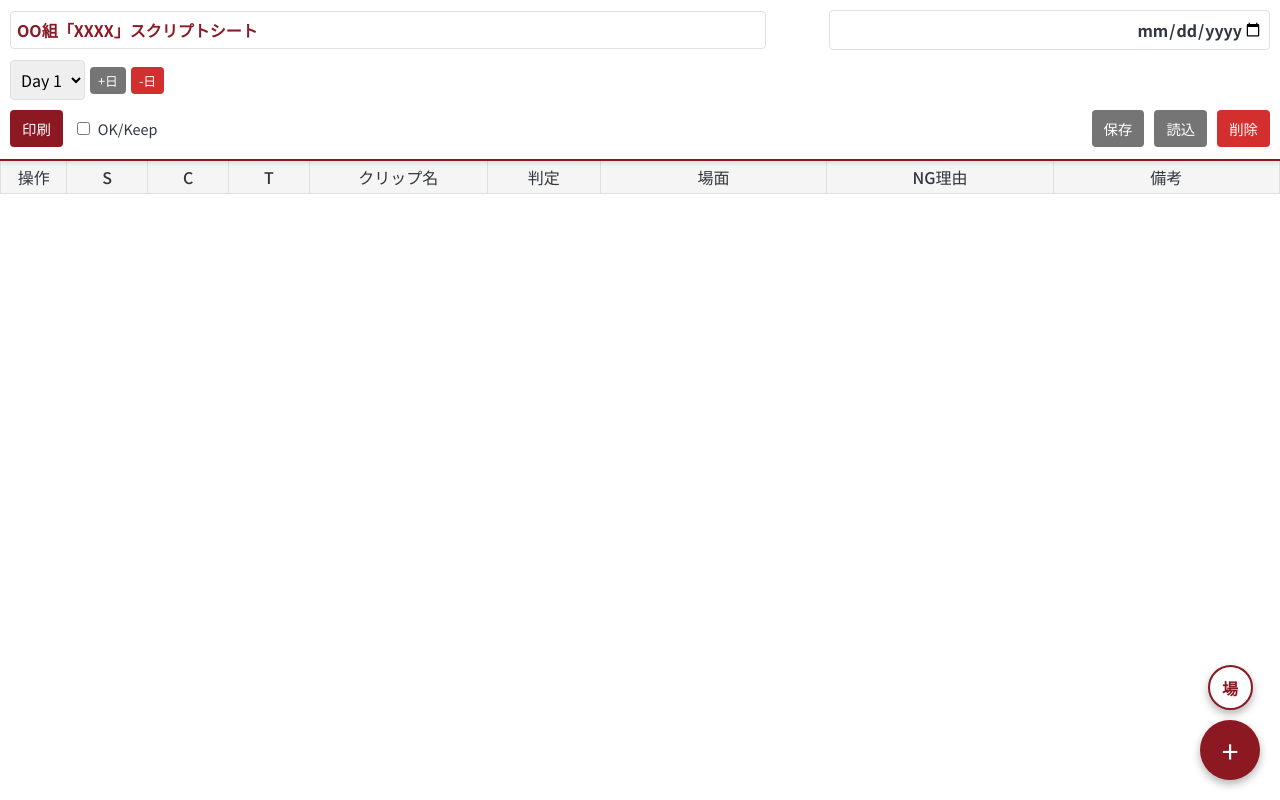
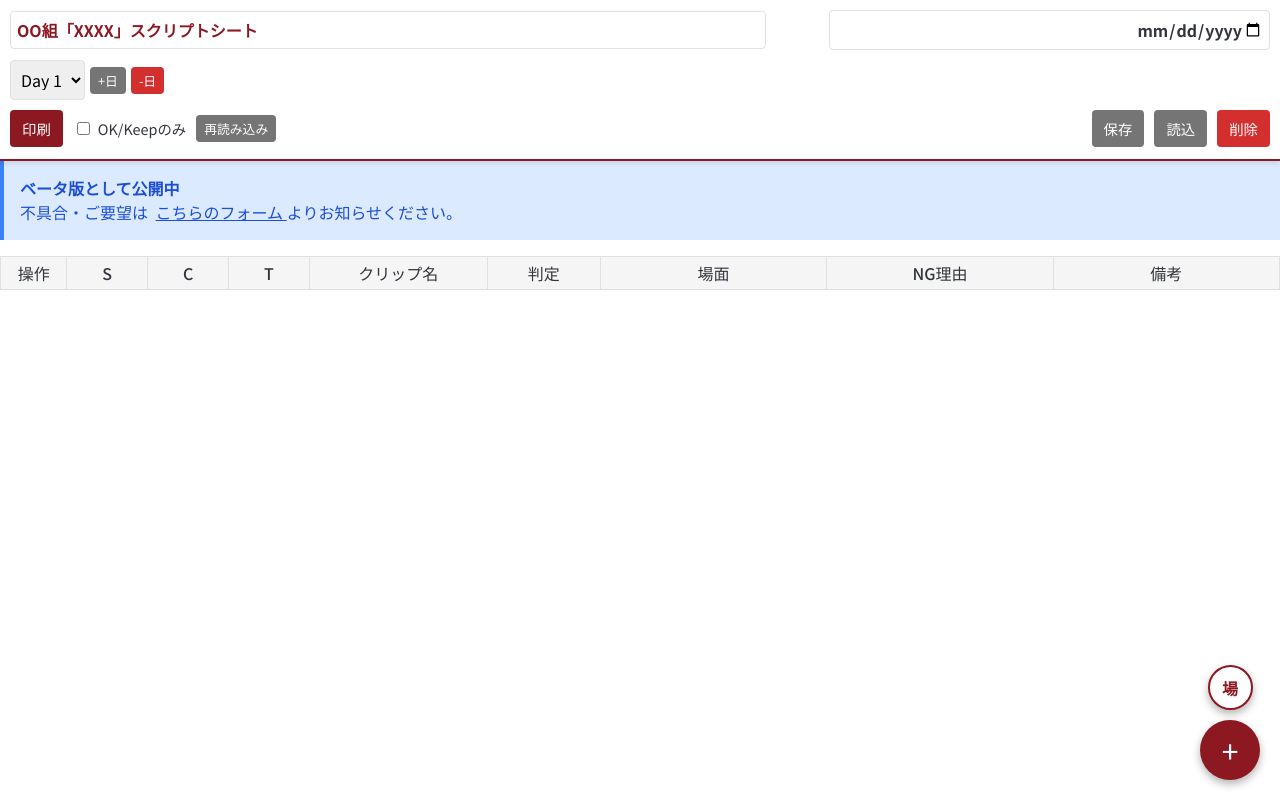
Before and after one commit to YD404/ScriptSeet, a plain HTML site: page index.html in a window 1280 px wide. Drawn offline with Linux system fonts and the light colour scheme.

Commit message:
jsonの修正

```diff
--- a/index.html
+++ b/index.html
@@ -13,6 +13,17 @@
 </head>
 
 <body>
+    <!-- Feedback Banner -->
+    <div class="feedback-banner no-print" role="alert">
+        <p class="font-bold">ベータ版として公開中</p>
+        <p>
+            不具合・ご要望は
+            <a href="https://forms.gle/pP3WoxS2an3MjTcT6" target="_blank" rel="noopener noreferrer">
+                こちらのフォーム
+            </a>
+            よりお知らせください。
+        </p>
+    </div>
 
     <header id="app-header">
         <div class="header-top">
@@ -34,8 +45,9 @@
                 <button id="btn-print" class="accent" onclick="printSheet()">印刷</button>
                 <label class="filter-label">
                     <input type="checkbox" id="filter-ok" onchange="toggleFilter()">
-                    OK/Keep
+                    OK/Keepのみ
                 </label>
+                <button class="secondary small" onclick="reloadTable()">再読み込み</button>
                 <div style="flex-grow:1;"></div>
                 <button class="secondary" onclick="exportJSON()">保存</button>
                 <button class="secondary" onclick="document.getElementById('file-input').click()">読込</button>
--- a/print.css
+++ b/print.css
@@ -1,5 +1,10 @@
 /* Print-specific styles */
 @media print {
+
+    /* Hide elements with no-print class */
+    .no-print {
+        display: none !important;
+    }
 
     /* Page setup for B4 */
     @page {
--- a/script.js
+++ b/script.js
@@ -100,7 +100,7 @@ function updateHeader() {
 }
 
 function updateClipSetting() {
-    appData.clipSetting = document.getElementById('clip-start').value;
+    // clip-start element removed from UI
     saveData();
 }
 
@@ -112,7 +112,6 @@ function updateHeaderInputs() {
         document.getElementById('header-date').value = currentDay.date || '';
     }
 
-    document.getElementById('clip-start').value = appData.clipSetting;
     updatePrintHeader();
 }
 
@@ -365,6 +364,10 @@ function toggleFilter() {
     render();
 }
 
+function reloadTable() {
+    render();
+}
+
 
 
 // Print
@@ -376,7 +379,7 @@ function printSheet() {
 // JSON
 function exportJSON() {
     const dataStr = JSON.stringify(appData, null, 2);
-    const blob = new Blob([dataStr], { type: "application/json" });
+    const blob = new Blob([dataStr], { type: "application/json;charset=utf-8" });
     const url = URL.createObjectURL(blob);
     const a = document.createElement('a');
     a.href = url;
@@ -410,6 +413,6 @@ function importJSON(input) {
             alert('読み込みに失敗しました。');
         }
     };
-    reader.readAsText(file);
+    reader.readAsText(file, 'UTF-8');
     input.value = '';
 }
--- a/style.css
+++ b/style.css
@@ -534,3 +534,37 @@ td.judge-cell {
         font-weight: bold;
     }
 }
+
+/* Feedback Banner */
+.feedback-banner {
+    background-color: #dbeafe;
+    /* bg-blue-100 */
+    border-left: 4px solid #3b82f6;
+    /* border-l-4 border-blue-500 */
+    color: #1d4ed8;
+    /* text-blue-700 */
+    padding: 1rem;
+    /* p-4 */
+    margin-bottom: 1rem;
+    /* mb-4 */
+}
+
+.feedback-banner p {
+    margin: 0;
+}
+
+.feedback-banner .font-bold {
+    font-weight: 700;
+}
+
+.feedback-banner a {
+    text-decoration: underline;
+    margin-left: 0.25rem;
+    /* ml-1 */
+    color: inherit;
+}
+
+.feedback-banner a:hover {
+    color: #1e40af;
+    /* hover:text-blue-800 */
+}
```
